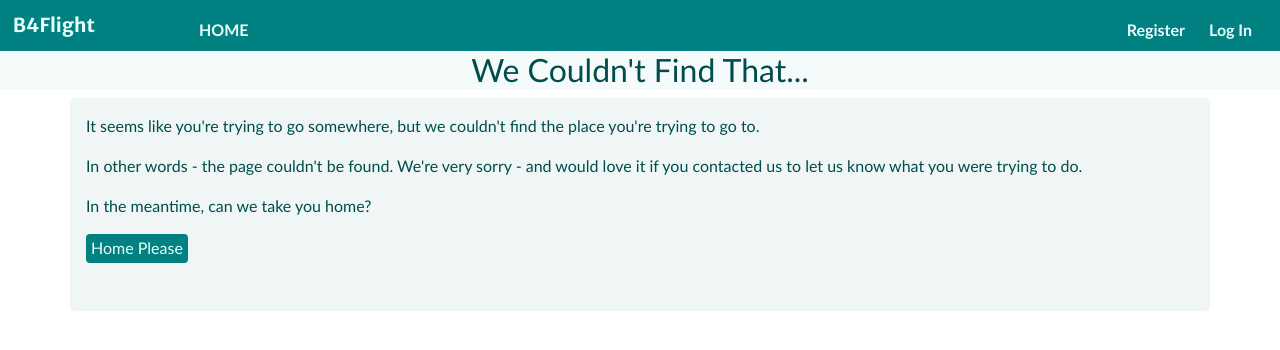
After one commit to yyqyu/B4Flight, a Flask app: template B4Flight/src/flightbriefing/templates/errors/404.html in a window 1280 px wide. The commit adds this page. Shown: the top 350 px of the page. Run offline with Flask 2, Linux system fonts and the light colour scheme; the template is opened without the code that fills it, so the values that code supplies are empty; parts of the project's set-up code (start-up, migrations or seed data) failed here and were passed over; some libraries are stand-ins or nearby versions.

Commit message:
Error Pages
+ formatting
+ added error handler for 404 page not found
+ added error checking to Flightplan Map URL - check flight plan exists

```diff
--- a/B4Flight/src/flightbriefing/__init__.py
+++ b/B4Flight/src/flightbriefing/__init__.py
@@ -16,6 +16,10 @@ def internal_server_error(e):
     """Shows custom error pages"""
     return render_template('errors/500.html'), 500
 
+def page_not_found_error(e):
+    """Shows custom error pages"""
+    return render_template('errors/404.html'), 404
+
 def forbidden_error(e):
     """Shows custom error pages"""
     return render_template('errors/403.html'), 403
@@ -30,6 +34,7 @@ def create_app(test_config=None):
 
     # Custom Error Pages
     app.register_error_handler(500, internal_server_error)
+    app.register_error_handler(404, page_not_found_error)
     app.register_error_handler(403, forbidden_error)
 
     # Configure logging using the logging.cfg file
--- /dev/null
+++ b/B4Flight/src/flightbriefing/templates/errors/404.html
@@ -0,0 +1,21 @@
+{% extends 'base.html' %}
+
+{% block title %}404 - Page Not Found{% endblock %}
+
+{% block header %}
+
+<h1 class="bflight-page-header">We Couldn't Find That...</h1>
+
+{% endblock %}
+
+{% block content %}
+<div class="container bflight-panel">
+		<p>It seems like you're trying to go somewhere, but we couldn't find the place you're trying to go to.</p>
+
+		<p>In other words - the page couldn't be found.  We're very sorry - and would love it if you contacted us to let us know what you were trying to do.</p>
+
+		<p>In the meantime,  can we take you home? <br>
+		<a class="btn bflight-slim-btn my-3 px-1" href={{url_for("home.index")}}>Home Please</a>
+		</p>
+</div>
+{% endblock %}
--- a/B4Flight/src/flightbriefing/viewmap.py
+++ b/B4Flight/src/flightbriefing/viewmap.py
@@ -200,6 +200,11 @@ def flightmap(flight_id):
 
     # Retrieve the Flight
     flight = sqa_sess.query(FlightPlan).get(flight_id)
+
+    #Check the flight exists
+    if flight is None:
+        abort(404)
+
     # Check that the Flight belongs to the currently logged-in user, and user is not an admin
     if flight.UserID != int(session['userid']) and session['user_admin'] == False:
         abort(403)
```
Also changed, not shown: B4Flight/src/flightbriefing/templates/errors/403.html (+4 -3 lines), B4Flight/src/flightbriefing/templates/errors/500.html (+6 -5 lines).
